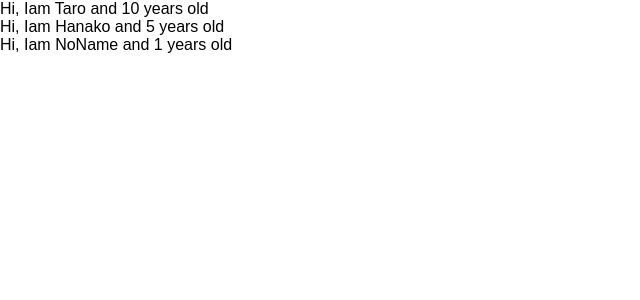
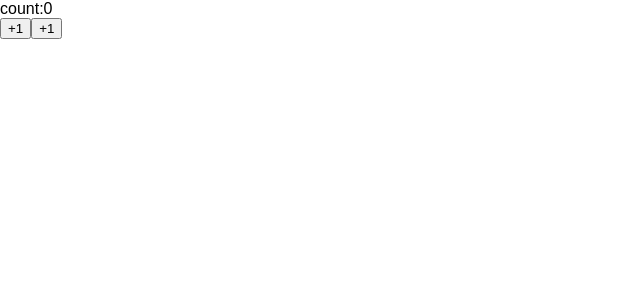
Before and after one commit to nagamitsu-git/udemy-react-redux-crud-apploication, a React (Create React App) app: page / in a window 1280 px wide. Shown: the top 300 px of the page, without its empty margins (0-640 px from the left). Built offline with nearby package versions, Linux system fonts and the light colour scheme.

Commit message:
learn state

```diff
--- a/src/App.js
+++ b/src/App.js
@@ -1,60 +1,39 @@
-//import React, { Component } from 'react';
-import React from 'react';
-import PropTypes from 'prop-types'
 
-// class App extends Component {
-//   render() {
-//     const greeting = "Hi, Nagamitsu!"
-//     const dom = <h1 className="foo">{greeting}</h1>
-//     return dom;
-//   }
-// }
+import React, {Component} from 'react';
 
-// class App extends Component {
-//   render() {
-//     return <input type="text" onClick={()=>{console.log("I am Cliked")}}/>;
-//   }
-// }
+const App = ()=>(<Counter></Counter>)
 
-// class App extends Component {
-//   render() {
-//     return(
-//       <React.Fragment>
-//         <label htmlFor="bar">bar</label>
-//         <input type="text" onChange={()=>{console.log("I am Cliked")}}/>
-//       </React.Fragment>
-//     )
+class Counter extends Component
+{
+  constructor(props)
+  {
+    super(props)
+    //console.log(this.state)
+    this.state={ count:0 }
+  }
 
-//   }
-// }
+  handlePlusButton = ()=>{
+    console.log("handlePlusButton")
+    console.log(this.state.count)
+    this.setState({count: this.state.count + 1})
+  }
+  handleMinusButton = ()=>{
+    console.log("handleMinusButton")
+    console.log(this.state.count)
+    this.setState({count: this.state.count - 1})
+  }
 
-const App = ()=>{
-  const profiles=[
-    {name: "Taro", age: 10},
-    {name: "Hanako", age: 5},
-    {name: "NoName", age: 1}
-  ]
-  return (
-        <div>
-          {
-            profiles.map((profile, index)=>{
-            return <User name={profile.name} age={profile.age} key={index}/>
-            })
-          }
-         </div>
-  )
+  render(){
+    //console.log(this.state)
+    console.log("call render")
+    return (
+      <React.Fragment>
+      <div>count:{this.state.count}</div>
+      <button onClick={this.handlePlusButton}>+1</button>
+      <button onClick={this.handleMinusButton}>+1</button>
+      </React.Fragment>
+    )
+  }
 }
 
-const User =(props) =>{
-  return <div>Hi, Iam {props.name} and {props.age} years old</div>
-}
-
-/* User.defaultProps ={
-  age:1
-} */
-
-User.propTypes ={
-  name: PropTypes.string,
-  age: PropTypes.number.isRequired
-}
 export default App;
```
